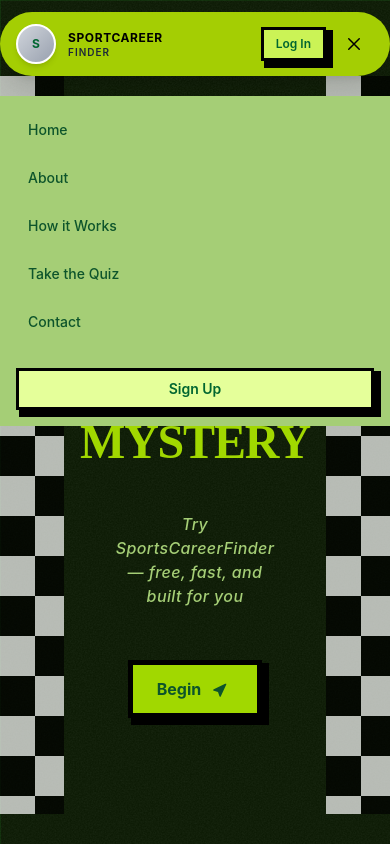
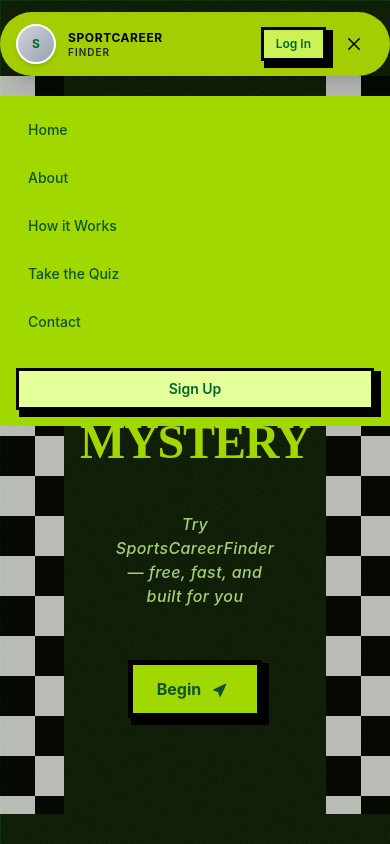
Before and after one commit to pranjal217/Career-finder, a React (Vite) app: page / in a window 390 px wide. Both pictures are taken after a click on the button "Toggle menu". Shown: the top 844 px of the page. Built offline with nearby package versions, Linux system fonts and the light colour scheme; a web font is replaced by a local one.

Commit message:
Navbar for mobile chnaged

```diff
--- a/src/assets/components/Navbar.jsx
+++ b/src/assets/components/Navbar.jsx
@@ -128,7 +128,7 @@ export default function Navbar() {
 
         {/* MOBILE - Dropdown Menu */}
         {isMenuOpen && (
-            <div className='md:hidden top-24 fixed bg-secondary w-full py-4 px-4 space-y-3 z-100'>
+            <div className='md:hidden top-24 fixed bg-primary w-full py-4 px-4 space-y-3 z-100'>
                 {navLinks.map((link) => (
                     <Link
                         key={link.path}
```
